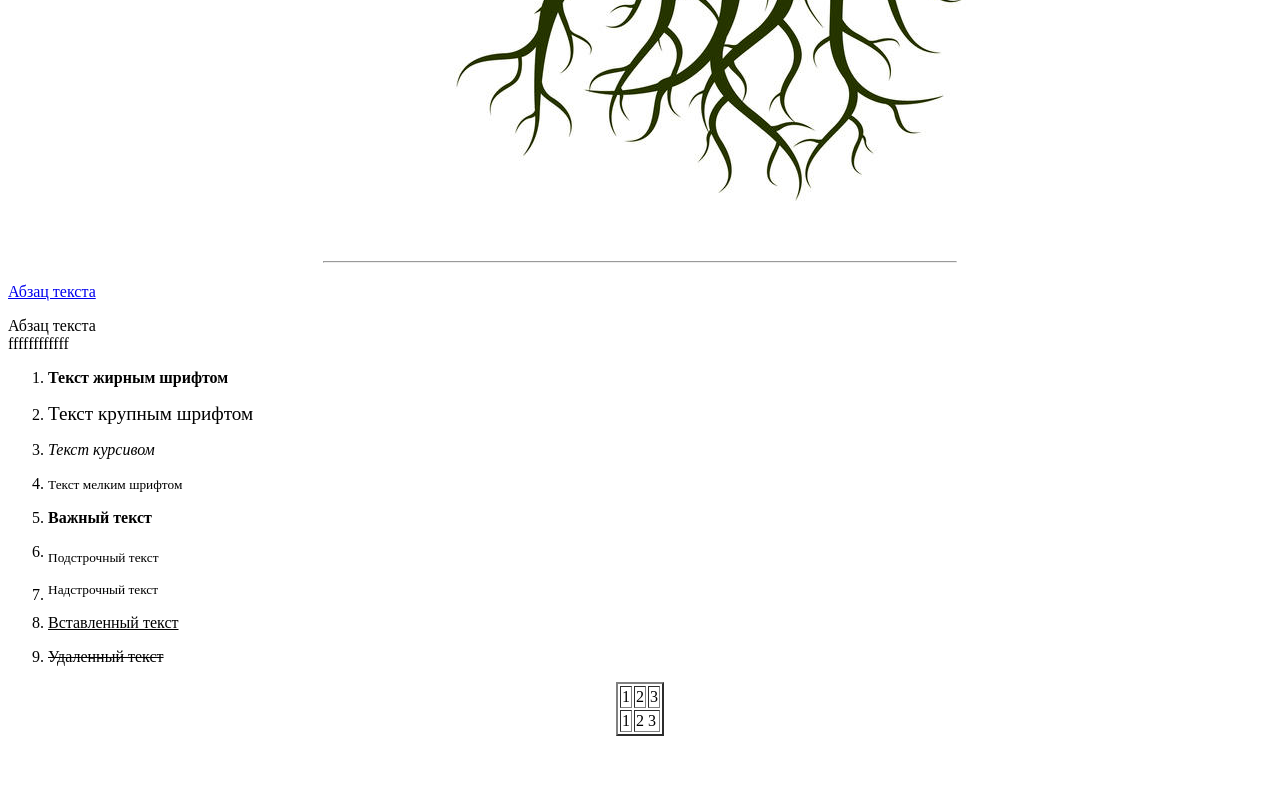
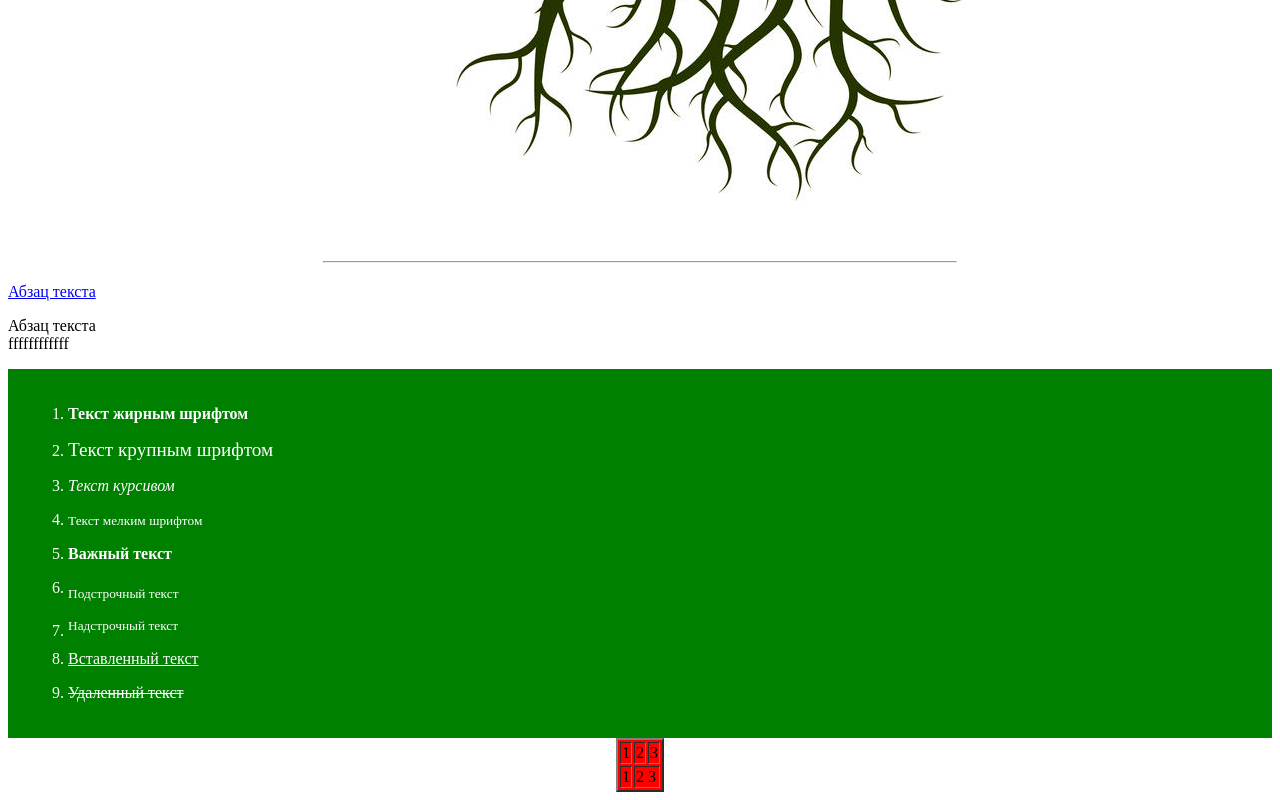
Before and after one commit to fermateka/fermateka.github.io, a plain HTML site: page index.html in a window 1280 px wide. Shown: the part 841-1641 px from the top of the page. Before the commit the page ends 1585 px from the top, so only its background shows below. Drawn offline with Linux system fonts and the light colour scheme.

Commit message:
v11_2511

```diff
--- a/index.html
+++ b/index.html
@@ -22,7 +22,7 @@
 	<p>Абзац текста </p> </a>
   <p>Абзац текста <br/>
      ffffffffffff </p>
-  <ol>
+  <div style="background-color:green; color:white; padding:20px;"><ol>
 	<li><p><b>Текст жирным шрифтом</b></p></li>
 	<li><p><big>Текст крупным шрифтом</big></p></li>
 	<li><p><i>Текст курсивом</i></p></li>
@@ -32,9 +32,10 @@
 	<li><p><sup>Надстрочный текст</sup></p></li>
 	<li><p><ins>Вставленный текст</ins></p></li>
 	<li><p><del>Удаленный текст</del></p></li>
-  </ol>
- <!-- пример таблицы в 1 строку и 3 столбца -->
-  <table border="2" align="center">
+	</ol></div>
+<!-- пример таблицы в 1 строку и 3 столбца -->
+  <table border="2" align="center"
+	bgcolor="red">
 	<tr>
 	  <td>1</td>
 	  <td>2</td>
@@ -42,6 +43,7 @@
 	</tr>
 	<tr>
 	  <td>1</td>
+<!-- или rowspan -->
 	  <td colspan="2">2 3</td>
 	</tr>
   </table>
```
